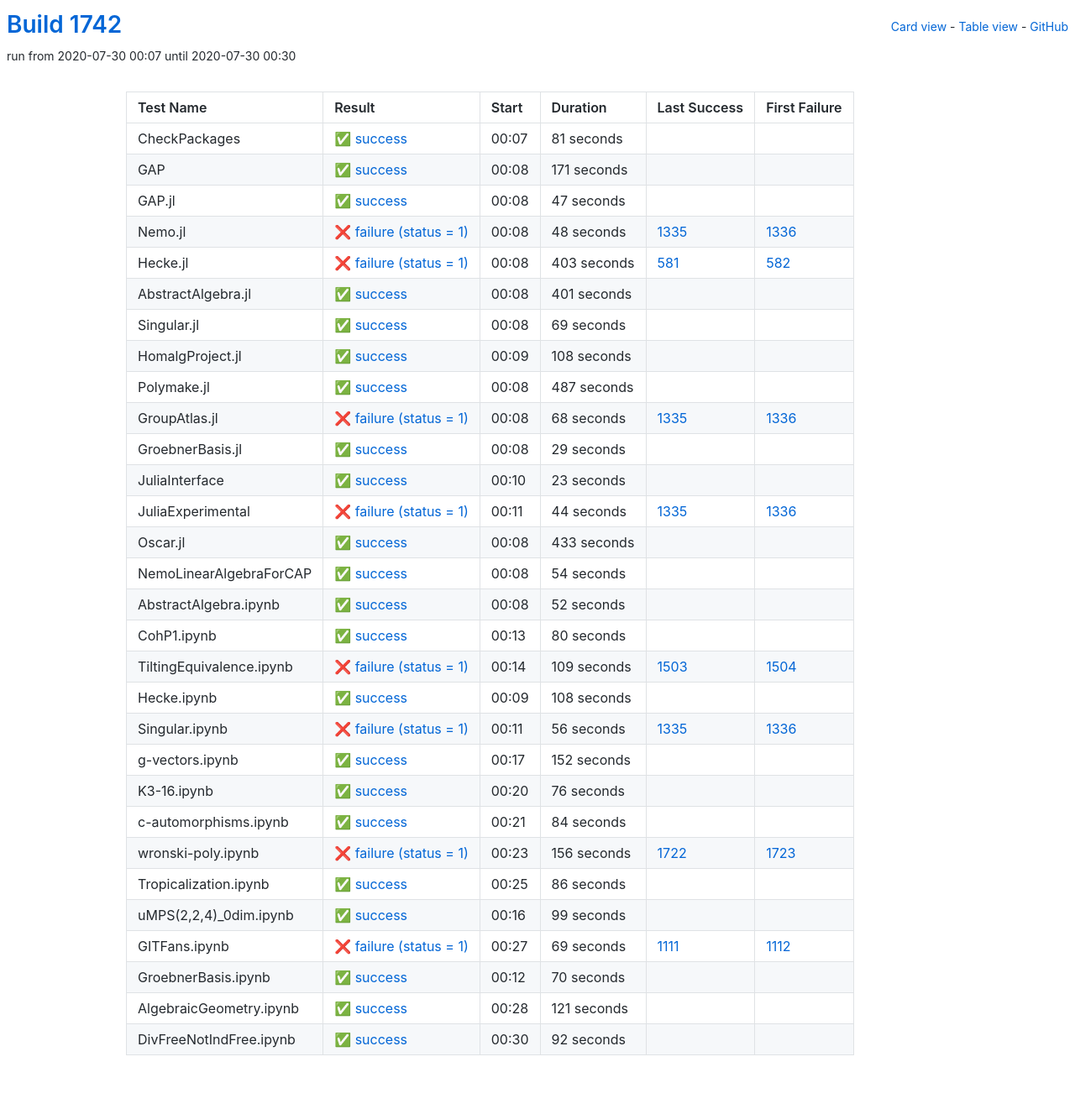
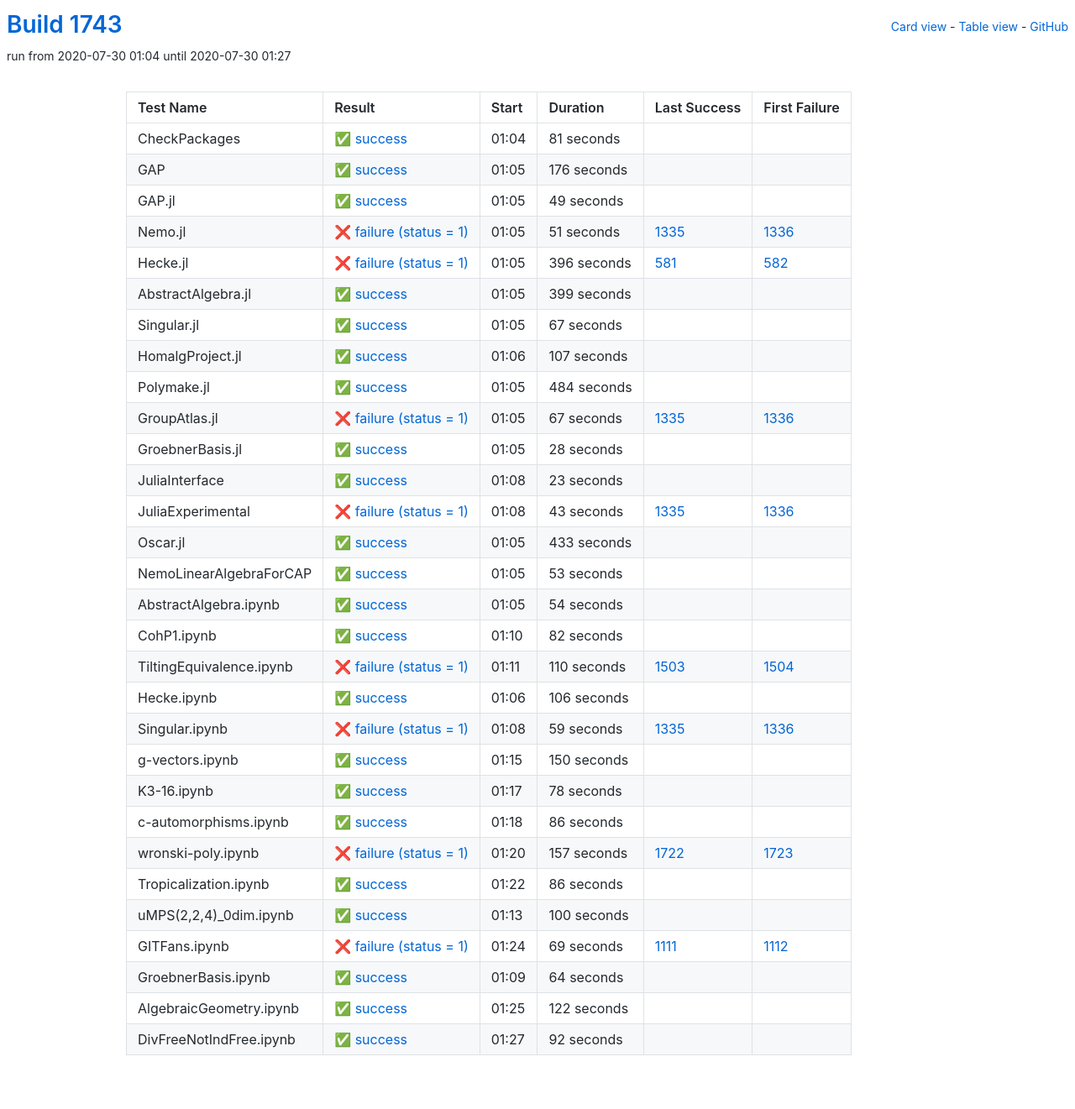
Before and after one commit to oscar-system/oscar-ci-status-1.4, a Jekyll site: the page built from table.html, in a window 1280 px wide. Shown: the whole page at 84% size. Built offline with Jekyll 4.4.1, drawn with Linux system fonts in a browser that asks for light colours.

Commit message:
Build #1743

```diff
--- a/_data/ci.yml
+++ b/_data/ci.yml
@@ -1,6 +1,6 @@
 ---
-build: 1742
-build_url: https://oscarci.mathematik.uni-kl.de/job/oscar-julia-1.4/1742/
+build: 1743
+build_url: https://oscarci.mathematik.uni-kl.de/job/oscar-julia-1.4/1743/
 job: oscar-julia-1.4
 organization: oscar-system
 repo: oscar-ci-status-1.4
@@ -8,8 +8,8 @@ repourl: https://github.com/oscar-system/oscar-ci-status-1.4
 tests:
 - name: CheckPackages
   id: checkpackages
-  log: https://oscarci.mathematik.uni-kl.de/job/oscar-julia-1.4/1742/artifact/logs/build-1742/CheckPackages.log
-  start: 2020-07-30 00:07
+  log: https://oscarci.mathematik.uni-kl.de/job/oscar-julia-1.4/1743/artifact/logs/build-1743/CheckPackages.log
+  start: 2020-07-30 01:04
   success: true
   exitcode: 0
   status: success
@@ -20,128 +20,128 @@ tests:
   first_failure_url:
 - name: GAP
   id: gap
-  log: https://oscarci.mathematik.uni-kl.de/job/oscar-julia-1.4/1742/artifact/logs/build-1742/GAP.log
-  start: 2020-07-30 00:08
+  log: https://oscarci.mathematik.uni-kl.de/job/oscar-julia-1.4/1743/artifact/logs/build-1743/GAP.log
+  start: 2020-07-30 01:05
   success: true
   exitcode: 0
   status: success
-  duration: 171
+  duration: 176
   last_success: false
   last_success_url:
   first_failure: false
   first_failure_url:
 - name: GAP.jl
   id: gap-jl
-  log: https://oscarci.mathematik.uni-kl.de/job/oscar-julia-1.4/1742/artifact/logs/build-1742/GAP.jl.log
-  start: 2020-07-30 00:08
+  log: https://oscarci.mathematik.uni-kl.de/job/oscar-julia-1.4/1743/artifact/logs/build-1743/GAP.jl.log
+  start: 2020-07-30 01:05
   success: true
   exitcode: 0
   status: success
-  duration: 47
+  duration: 49
   last_success: false
   last_success_url:
   first_failure: false
   first_failure_url:
 - name: Nemo.jl
   id: nemo-jl
-  log: https://oscarci.mathematik.uni-kl.de/job/oscar-julia-1.4/1742/artifact/logs/build-1742/Nemo.jl.log
-  start: 2020-07-30 00:08
+  log: https://oscarci.mathematik.uni-kl.de/job/oscar-julia-1.4/1743/artifact/logs/build-1743/Nemo.jl.log
+  start: 2020-07-30 01:05
   success: false
   exitcode: 1
   status: failure
-  duration: 48
+  duration: 51
   last_success: 1335
   last_success_url: https://oscarci.mathematik.uni-kl.de/job/oscar-julia-1.4/1335/
   first_failure: 1336
   first_failure_url: https://oscarci.mathematik.uni-kl.de/job/oscar-julia-1.4/1336/
 - name: Hecke.jl
   id: hecke-jl
-  log: https://oscarci.mathematik.uni-kl.de/job/oscar-julia-1.4/1742/artifact/logs/build-1742/Hecke.jl.log
-  start: 2020-07-30 00:08
+  log: https://oscarci.mathematik.uni-kl.de/job/oscar-julia-1.4/1743/artifact/logs/build-1743/Hecke.jl.log
+  start: 2020-07-30 01:05
   success: false
   exitcode: 1
   status: failure
-  duration: 403
+  duration: 396
   last_success: 581
   last_success_url: https://oscarci.mathematik.uni-kl.de/job/oscar-julia-1.4/581/
   first_failure: 582
   first_failure_url: https://oscarci.mathematik.uni-kl.de/job/oscar-julia-1.4/582/
 - name: AbstractAlgebra.jl
   id: abstractalgebra-jl
-  log: https://oscarci.mathematik.uni-kl.de/job/oscar-julia-1.4/1742/artifact/logs/build-1742/AbstractAlgebra.jl.log
-  start: 2020-07-30 00:08
+  log: https://oscarci.mathematik.uni-kl.de/job/oscar-julia-1.4/1743/artifact/logs/build-1743/AbstractAlgebra.jl.log
+  start: 2020-07-30 01:05
   success: true
   exitcode: 0
   status: success
-  duration: 401
+  duration: 399
   last_success: false
   last_success_url:
   first_failure: false
   first_failure_url:
 - name: Singular.jl
   id: singular-jl
-  log: https://oscarci.mathematik.uni-kl.de/job/oscar-julia-1.4/1742/artifact/logs/build-1742/Singular.jl.log
-  start: 2020-07-30 00:08
+  log: https://oscarci.mathematik.uni-kl.de/job/oscar-julia-1.4/1743/artifact/logs/build-1743/Singular.jl.log
+  start: 2020-07-30 01:05
   success: true
   exitcode: 0
   status: success
-  duration: 69
+  duration: 67
   last_success: false
   last_success_url:
   first_failure: false
   first_failure_url:
 - name: HomalgProject.jl
   id: homalgproject-jl
-  log: https://oscarci.mathematik.uni-kl.de/job/oscar-julia-1.4/1742/artifact/logs/build-1742/HomalgProject.jl.log
-  start: 2020-07-30 00:09
+  log: https://oscarci.mathematik.uni-kl.de/job/oscar-julia-1.4/1743/artifact/logs/build-1743/HomalgProject.jl.log
+  start: 2020-07-30 01:06
   success: true
   exitcode: 0
   status: success
-  duration: 108
+  duration: 107
   last_success: false
   last_success_url:
   first_failure: false
   first_failure_url:
 - name: Polymake.jl
   id: polymake-jl
-  log: https://oscarci.mathematik.uni-kl.de/job/oscar-julia-1.4/1742/artifact/logs/build-1742/Polymake.jl.log
-  start: 2020-07-30 00:08
+  log: https://oscarci.mathematik.uni-kl.de/job/oscar-julia-1.4/1743/artifact/logs/build-1743/Polymake.jl.log
+  start: 2020-07-30 01:05
   success: true
   exitcode: 0
   status: success
-  duration: 487
+  duration: 484
   last_success: false
   last_success_url:
   first_failure: false
   first_failure_url:
 - name: GroupAtlas.jl
   id: groupatlas-jl
-  log: https://oscarci.mathematik.uni-kl.de/job/oscar-julia-1.4/1742/artifact/logs/build-1742/GroupAtlas.jl.log
-  start: 2020-07-30 00:08
+  log: https://oscarci.mathematik.uni-kl.de/job/oscar-julia-1.4/1743/artifact/logs/build-1743/GroupAtlas.jl.log
+  start: 2020-07-30 01:05
   success: false
   exitcode: 1
   status: failure
-  duration: 68
+  duration: 67
   last_success: 1335
   last_success_url: https://oscarci.mathematik.uni-kl.de/job/oscar-julia-1.4/1335/
   first_failure: 1336
   first_failure_url: https://oscarci.mathematik.uni-kl.de/job/oscar-julia-1.4/1336/
 - name: GroebnerBasis.jl
   id: groebnerbasis-jl
-  log: https://oscarci.mathematik.uni-kl.de/job/oscar-julia-1.4/1742/artifact/logs/build-1742/GroebnerBasis.jl.log
-  start: 2020-07-30 00:08
+  log: https://oscarci.mathematik.uni-kl.de/job/oscar-julia-1.4/1743/artifact/logs/build-1743/GroebnerBasis.jl.log
+  start: 2020-07-30 01:05
   success: true
   exitcode: 0
   status: success
-  duration: 29
+  duration: 28
   last_success: false
   last_success_url:
   first_failure: false
   first_failure_url:
 - name: JuliaInterface
   id: juliainterface
-  log: https://oscarci.mathematik.uni-kl.de/job/oscar-julia-1.4/1742/artifact/logs/build-1742/JuliaInterface.log
-  start: 2020-07-30 00:10
+  log: https://oscarci.mathematik.uni-kl.de/job/oscar-julia-1.4/1743/artifact/logs/build-1743/JuliaInterface.log
+  start: 2020-07-30 01:08
   success: true
   exitcode: 0
   status: success
@@ -152,20 +152,20 @@ tests:
   first_failure_url:
 - name: JuliaExperimental
   id: juliaexperimental
-  log: https://oscarci.mathematik.uni-kl.de/job/oscar-julia-1.4/1742/artifact/logs/build-1742/JuliaExperimental.log
-  start: 2020-07-30 00:11
+  log: https://oscarci.mathematik.uni-kl.de/job/oscar-julia-1.4/1743/artifact/logs/build-1743/JuliaExperimental.log
+  start: 2020-07-30 01:08
   success: false
   exitcode: 1
   status: failure
-  duration: 44
+  duration: 43
   last_success: 1335
   last_success_url: https://oscarci.mathematik.uni-kl.de/job/oscar-julia-1.4/1335/
   first_failure: 1336
   first_failure_url: https://oscarci.mathematik.uni-kl.de/job/oscar-julia-1.4/1336/
 - name: Oscar.jl
   id: oscar-jl
-  log: https://oscarci.mathematik.uni-kl.de/job/oscar-julia-1.4/1742/artifact/logs/build-1742/Oscar.jl.log
-  start: 2020-07-30 00:08
+  log: https://oscarci.mathematik.uni-kl.de/job/oscar-julia-1.4/1743/artifact/logs/build-1743/Oscar.jl.log
+  start: 2020-07-30 01:05
   success: true
   exitcode: 0
   status: success
@@ -176,8 +176,20 @@ tests:
   first_failure_url:
 - name: NemoLinearAlgebraForCAP
   id: nemolinearalgebraforcap
-  log: https://oscarci.mathematik.uni-kl.de/job/oscar-julia-1.4/1742/artifact/logs/build-1742/NemoLinearAlgebraForCAP.log
-  start: 2020-07-30 00:08
+  log: https://oscarci.mathematik.uni-kl.de/job/oscar-julia-1.4/1743/artifact/logs/build-1743/NemoLinearAlgebraForCAP.log
+  start: 2020-07-30 01:05
+  success: true
+  exitcode: 0
+  status: success
+  duration: 53
+  last_success: false
+  last_success_url:
+  first_failure: false
+  first_failure_url:
+- name: AbstractAlgebra.ipynb
+  id: abstractalgebra-ipynb
+  log: https://oscarci.mathematik.uni-kl.de/job/oscar-julia-1.4/1743/artifact/logs/build-1743/AbstractAlgebra.ipynb.log
+  start: 2020-07-30 01:05
   success: true
   exitcode: 0
   status: success
@@ -186,118 +198,106 @@ tests:
   last_success_url:
   first_failure: false
   first_failure_url:
-- name: AbstractAlgebra.ipynb
-  id: abstractalgebra-ipynb
-  log: https://oscarci.mathematik.uni-kl.de/job/oscar-julia-1.4/1742/artifact/logs/build-1742/AbstractAlgebra.ipynb.log
-  start: 2020-07-30 00:08
+- name: CohP1.ipynb
+  id: cohp1-ipynb
+  log: https://oscarci.mathematik.uni-kl.de/job/oscar-julia-1.4/1743/artifact/logs/build-1743/CohP1.ipynb.log
+  start: 2020-07-30 01:10
   success: true
   exitcode: 0
   status: success
-  duration: 52
-  last_success: false
-  last_success_url:
-  first_failure: false
-  first_failure_url:
-- name: CohP1.ipynb
-  id: cohp1-ipynb
-  log: https://oscarci.mathematik.uni-kl.de/job/oscar-julia-1.4/1742/artifact/logs/build-1742/CohP1.ipynb.log
-  start: 2020-07-30 00:13
-  success: true
-  exitcode: 0
-  status: success
-  duration: 80
+  duration: 82
   last_success: false
   last_success_url:
   first_failure: false
   first_failure_url:
 - name: TiltingEquivalence.ipynb
   id: tiltingequivalence-ipynb
-  log: https://oscarci.mathematik.uni-kl.de/job/oscar-julia-1.4/1742/artifact/logs/build-1742/TiltingEquivalence.ipynb.log
-  start: 2020-07-30 00:14
+  log: https://oscarci.mathematik.uni-kl.de/job/oscar-julia-1.4/1743/artifact/logs/build-1743/TiltingEquivalence.ipynb.log
+  start: 2020-07-30 01:11
   success: false
   exitcode: 1
   status: failure
-  duration: 109
+  duration: 110
   last_success: 1503
   last_success_url: https://oscarci.mathematik.uni-kl.de/job/oscar-julia-1.4/1503/
   first_failure: 1504
   first_failure_url: https://oscarci.mathematik.uni-kl.de/job/oscar-julia-1.4/1504/
 - name: Hecke.ipynb
   id: hecke-ipynb
-  log: https://oscarci.mathematik.uni-kl.de/job/oscar-julia-1.4/1742/artifact/logs/build-1742/Hecke.ipynb.log
-  start: 2020-07-30 00:09
+  log: https://oscarci.mathematik.uni-kl.de/job/oscar-julia-1.4/1743/artifact/logs/build-1743/Hecke.ipynb.log
+  start: 2020-07-30 01:06
   success: true
   exitcode: 0
   status: success
-  duration: 108
+  duration: 106
   last_success: false
   last_success_url:
   first_failure: false
   first_failure_url:
 - name: Singular.ipynb
   id: singular-ipynb
-  log: https://oscarci.mathematik.uni-kl.de/job/oscar-julia-1.4/1742/artifact/logs/build-1742/Singular.ipynb.log
-  start: 2020-07-30 00:11
+  log: https://oscarci.mathematik.uni-kl.de/job/oscar-julia-1.4/1743/artifact/logs/build-1743/Singular.ipynb.log
+  start: 2020-07-30 01:08
   success: false
   exitcode: 1
   status: failure
-  duration: 56
+  duration: 59
   last_success: 1335
   last_success_url: https://oscarci.mathematik.uni-kl.de/job/oscar-julia-1.4/1335/
   first_failure: 1336
   first_failure_url: https://oscarci.mathematik.uni-kl.de/job/oscar-julia-1.4/1336/
 - name: g-vectors.ipynb
   id: g-vectors-ipynb
-  log: https://oscarci.mathematik.uni-kl.de/job/oscar-julia-1.4/1742/artifact/logs/build-1742/g-vectors.ipynb.log
-  start: 2020-07-30 00:17
+  log: https://oscarci.mathematik.uni-kl.de/job/oscar-julia-1.4/1743/artifact/logs/build-1743/g-vectors.ipynb.log
+  start: 2020-07-30 01:15
   success: true
   exitcode: 0
   status: success
-  duration: 152
+  duration: 150
   last_success: false
   last_success_url:
   first_failure: false
   first_failure_url:
 - name: K3-16.ipynb
   id: k3-16-ipynb
-  log: https://oscarci.mathematik.uni-kl.de/job/oscar-julia-1.4/1742/artifact/logs/build-1742/K3-16.ipynb.log
-  start: 2020-07-30 00:20
+  log: https://oscarci.mathematik.uni-kl.de/job/oscar-julia-1.4/1743/artifact/logs/build-1743/K3-16.ipynb.log
+  start: 2020-07-30 01:17
   success: true
   exitcode: 0
   status: success
-  duration: 76
+  duration: 78
   last_success: false
   last_success_url:
   first_failure: false
   first_failure_url:
 - name: c-automorphisms.ipynb
   id: c-automorphisms-ipynb
-  log: https://oscarci.mathematik.uni-kl.de/job/oscar-julia-1.4/1742/artifact/logs/build-1742/c-automorphisms.ipynb.log
-  start: 2020-07-30 00:21
+  log: https://oscarci.mathematik.uni-kl.de/job/oscar-julia-1.4/1743/artifact/logs/build-1743/c-automorphisms.ipynb.log
+  start: 2020-07-30 01:18
   success: true
   exitcode: 0
   status: success
-  duration: 84
+  duration: 86
   last_success: false
   last_success_url:
   first_failure: false
   first_failure_url:
 - name: wronski-poly.ipynb
   id: wronski-poly-ipynb
-  log: https://oscarci.mathematik.uni-kl.de/job/oscar-julia-1.4/1742/artifact/logs/build-1742/wronski-poly.ipynb.log
-  start: 2020-07-30 00:23
+  log: https://oscarci.mathematik.uni-kl.de/job/oscar-julia-1.4/1743/artifact/logs/build-1743/wronski-poly.ipynb.log
+  start: 2020-07-30 01:20
   success: false
   exitcode: 1
   status: failure
-  duration: 156
+  duration: 157
   last_success: 1722
   last_success_url: https://oscarci.mathematik.uni-kl.de/job/oscar-julia-1.4/1722/
   first_failure: 1723
   first_failure_url: https://oscarci.mathematik.uni-kl.de/job/oscar-julia-1.4/1723/
 - name: Tropicalization.ipynb
   id: tropicalization-ipynb
-  log: https://oscarci.mathematik.uni-kl.de/job/oscar-julia-1.4/1742/artifact/logs/build-1742/Tropicalization.ipynb.log
-  start: 2020-07-30 00:25
+  log: https://oscarci.mathematik.uni-kl.de/job/oscar-julia-1.4/1743/artifact/logs/build-1743/Tropicalization.ipynb.log
+  start: 2020-07-30 01:22
   success: true
   exitcode: 0
   status: success
@@ -308,20 +308,20 @@ tests:
   first_failure_url:
 - name: uMPS(2,2,4)_0dim.ipynb
   id: umps-2-2-4-0dim-ipynb
-  log: https://oscarci.mathematik.uni-kl.de/job/oscar-julia-1.4/1742/artifact/logs/build-1742/uMPS-2-2-4-_0dim.ipynb.log
-  start: 2020-07-30 00:16
+  log: https://oscarci.mathematik.uni-kl.de/job/oscar-julia-1.4/1743/artifact/logs/build-1743/uMPS-2-2-4-_0dim.ipynb.log
+  start: 2020-07-30 01:13
   success: true
   exitcode: 0
   status: success
-  duration: 99
+  duration: 100
   last_success: false
   last_success_url:
   first_failure: false
   first_failure_url:
 - name: GITFans.ipynb
   id: gitfans-ipynb
-  log: https://oscarci.mathematik.uni-kl.de/job/oscar-julia-1.4/1742/artifact/logs/build-1742/GITFans.ipynb.log
-  start: 2020-07-30 00:27
+  log: https://oscarci.mathematik.uni-kl.de/job/oscar-julia-1.4/1743/artifact/logs/build-1743/GITFans.ipynb.log
+  start: 2020-07-30 01:24
   success: false
   exitcode: 1
   status: failure
@@ -332,32 +332,32 @@ tests:
   first_failure_url: https://oscarci.mathematik.uni-kl.de/job/oscar-julia-1.4/1112/
 - name: GroebnerBasis.ipynb
   id: groebnerbasis-ipynb
-  log: https://oscarci.mathematik.uni-kl.de/job/oscar-julia-1.4/1742/artifact/logs/build-1742/GroebnerBasis.ipynb.log
-  start: 2020-07-30 00:12
+  log: https://oscarci.mathematik.uni-kl.de/job/oscar-julia-1.4/1743/artifact/logs/build-1743/GroebnerBasis.ipynb.log
+  start: 2020-07-30 01:09
   success: true
   exitcode: 0
   status: success
-  duration: 70
+  duration: 64
   last_success: false
   last_success_url:
   first_failure: false
   first_failure_url:
 - name: AlgebraicGeometry.ipynb
   id: algebraicgeometry-ipynb
-  log: https://oscarci.mathematik.uni-kl.de/job/oscar-julia-1.4/1742/artifact/logs/build-1742/AlgebraicGeometry.ipynb.log
-  start: 2020-07-30 00:28
+  log: https://oscarci.mathematik.uni-kl.de/job/oscar-julia-1.4/1743/artifact/logs/build-1743/AlgebraicGeometry.ipynb.log
+  start: 2020-07-30 01:25
   success: true
   exitcode: 0
   status: success
-  duration: 121
+  duration: 122
   last_success: false
   last_success_url:
   first_failure: false
   first_failure_url:
 - name: DivFreeNotIndFree.ipynb
   id: divfreenotindfree-ipynb
-  log: https://oscarci.mathematik.uni-kl.de/job/oscar-julia-1.4/1742/artifact/logs/build-1742/DivFreeNotIndFree.ipynb.log
-  start: 2020-07-30 00:30
+  log: https://oscarci.mathematik.uni-kl.de/job/oscar-julia-1.4/1743/artifact/logs/build-1743/DivFreeNotIndFree.ipynb.log
+  start: 2020-07-30 01:27
   success: true
   exitcode: 0
   status: success
```
Also changed, not shown: README.md.
